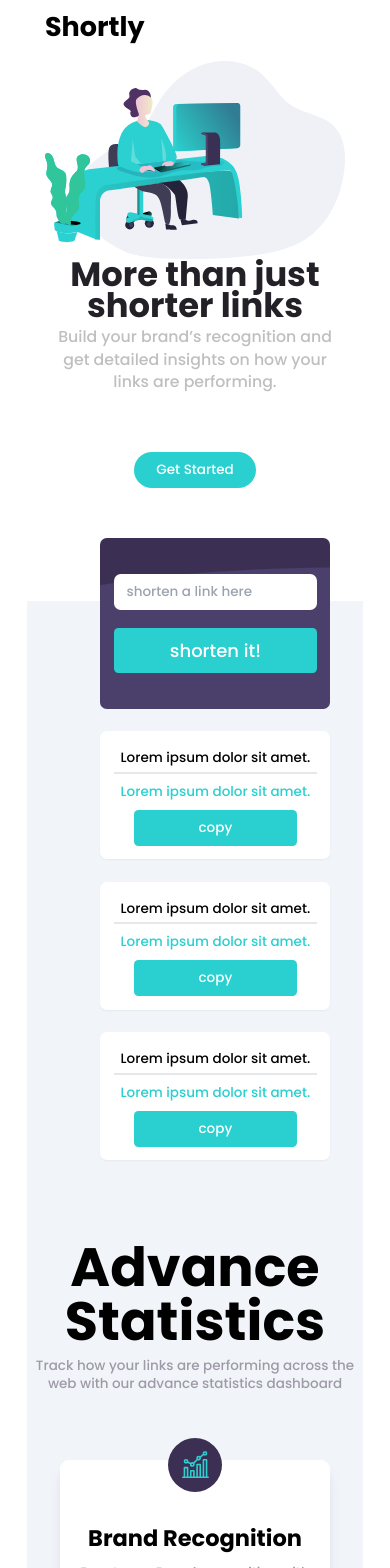
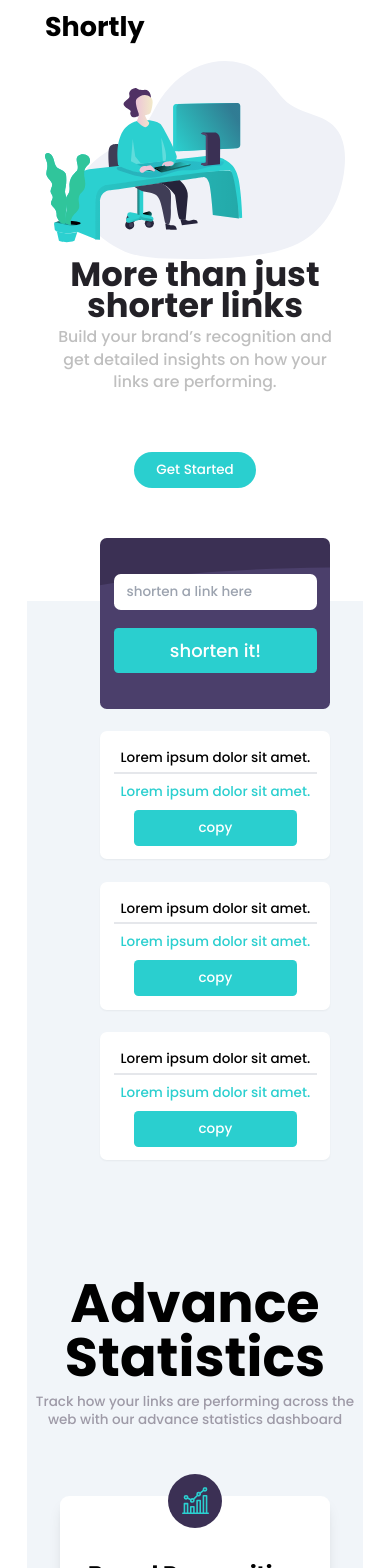
Before and after one commit to kodcapsule/url-shortener, a React (Vite) app: page / in a window 390 px wide. Shown: the top 1568 px of the page. Built offline with nearby package versions, Linux system fonts and the light colour scheme; some icons are missing.

Commit message:
refcatored

```diff
--- a/src/components/AdvanceStatistics.jsx
+++ b/src/components/AdvanceStatistics.jsx
@@ -17,7 +17,7 @@
         </div>
       </div>
 
-      <div className="advanceStatistics pt-[33rem] md:pt-[20rem] ">
+      <div className="advanceStatistics pt-[35rem] md:pt-[20rem] ">
         <div className="intro flex justify-center items-center flex-col mt-10 text-center  ">
           <h2 className=" text-5xl font-bold">Advance Statistics</h2>
           <p className=" text-xs text-neutral-grayish-violet pt-2">
```
